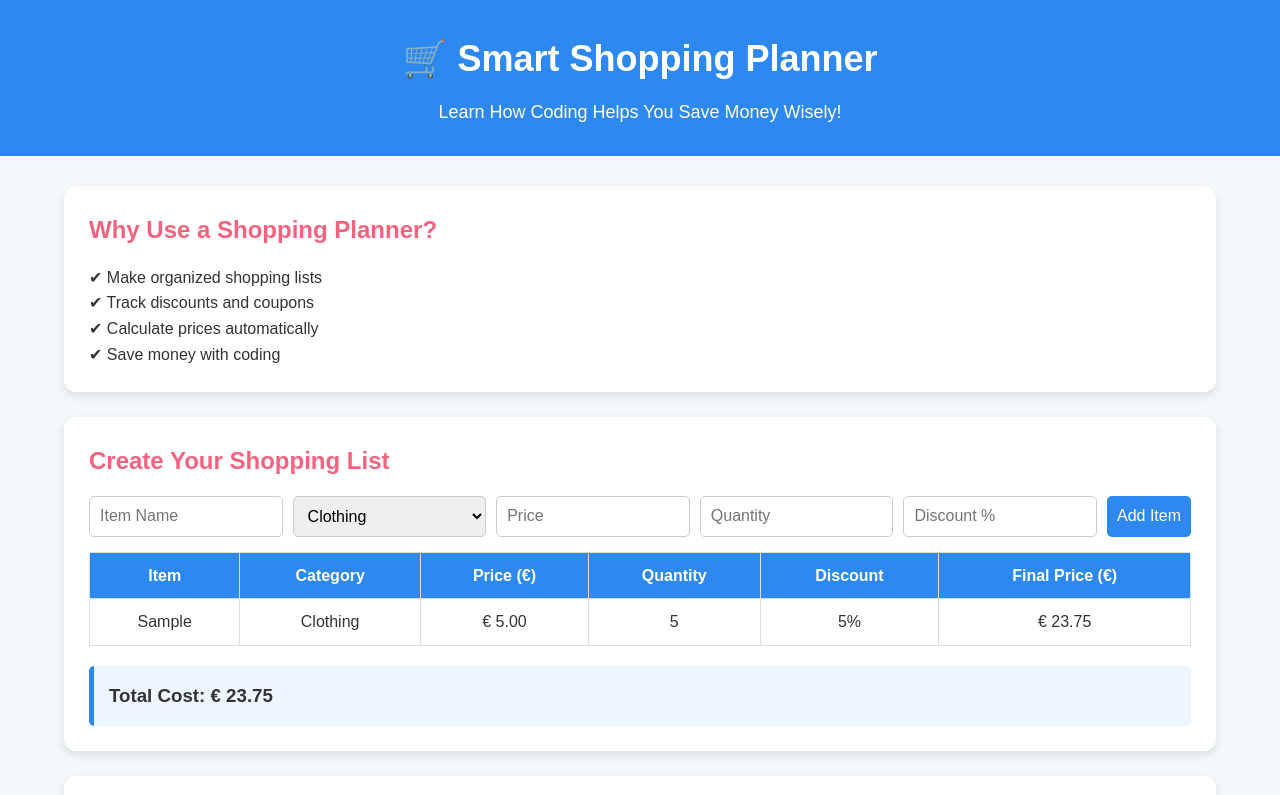
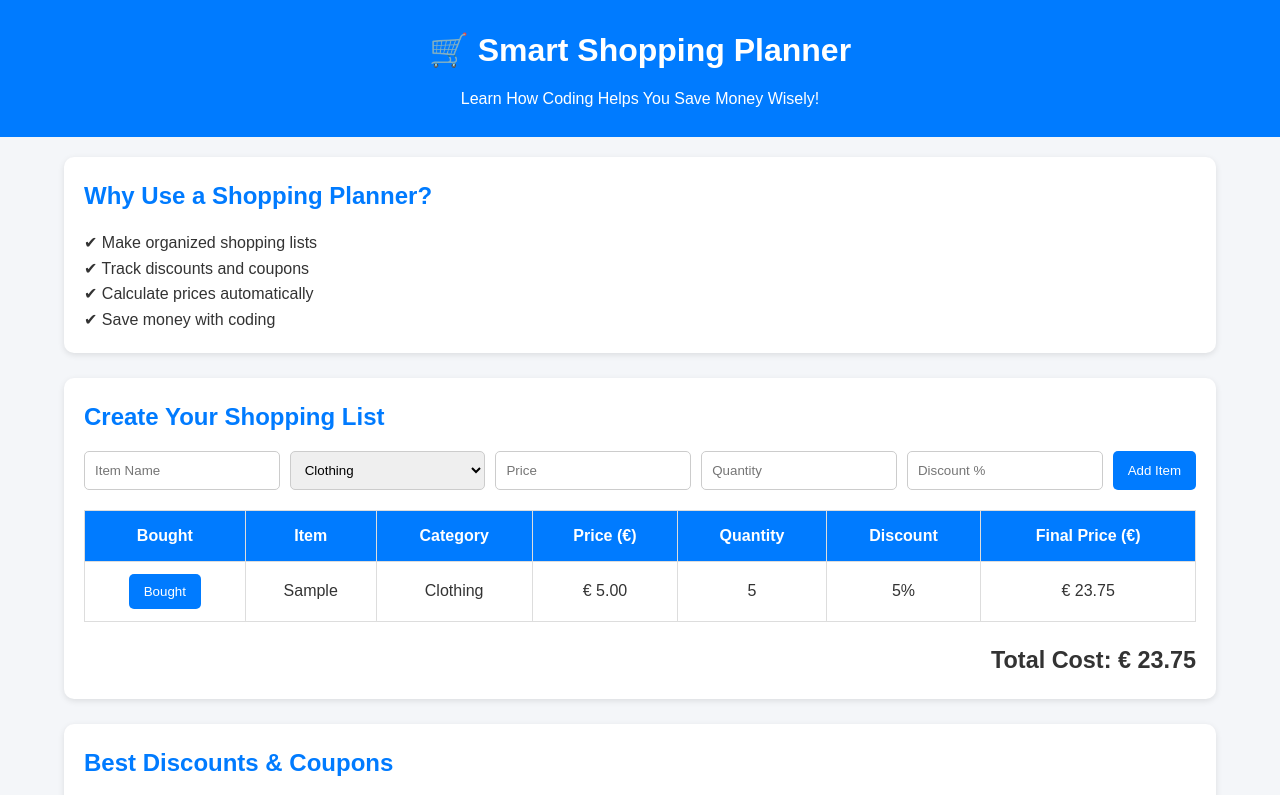
Before and after one commit to Mer-njewa/2nd_my_final_project, a plain HTML site: page index.html in a window 1280 px wide. Both pictures are taken after typing "Sample", "5", "5", "5" into the empty fields and a click on the button "Add Item". Shown: the top 795 px of the page. Drawn offline with Linux system fonts and the light colour scheme.

Commit message:
added a new feature to the website

```diff
--- a/index.html
+++ b/index.html
@@ -1,5 +1,6 @@
  <!DOCTYPE html>
 <html lang="en">
+
 <head>
     <meta charset="UTF-8">
     <meta name="viewport" content="width=device-width, initial-scale=1.0">
@@ -11,6 +12,8 @@
 </head>
 
 <body>
+
+    <!-- Header -->
     <header>
         <h1>🛒 Smart Shopping Planner</h1>
         <p>Learn How Coding Helps You Save Money Wisely!</p>
@@ -20,6 +23,7 @@
 
         <!-- Introduction -->
         <section class="section">
+
             <h2>Why Use a Shopping Planner?</h2>
 
             <p>
@@ -28,8 +32,8 @@
                 ✔ Calculate prices automatically <br>
                 ✔ Save money with coding
             </p>
+
         </section>
-
 
         <!-- Shopping Form -->
         <section class="section">
@@ -38,21 +42,49 @@
 
             <div class="inputs">
 
-            <input type="text" id="itemName" placeholder="Item Name">
+                <input
+                    type="text"
+                    id="itemName"
+                    placeholder="Item Name"
+                >
 
                 <select id="category">
-                <option value="Clothing">Clothing</option>
-                <option value="Food">Food</option>
-                <option value="Household">Household</option>
+
+                    <option value="Clothing">
+                        Clothing
+                    </option>
+
+                    <option value="Food">
+                        Food
+                    </option>
+
+                    <option value="Household">
+                        Household
+                    </option>
+
                 </select>
 
-            <input type="number" id="price" placeholder="Price">
+                <input
+                    type="number"
+                    id="price"
+                    placeholder="Price"
+                >
 
-            <input type="number" id="quantity" placeholder="Quantity">
+                <input
+                    type="number"
+                    id="quantity"
+                    placeholder="Quantity"
+                >
 
-            <input type="number" id="discount" placeholder="Discount %">
+                <input
+                    type="number"
+                    id="discount"
+                    placeholder="Discount %"
+                >
 
-            <button onclick="addItem()">Add Item</button>
+                <button onclick="addItem()">
+                    Add Item
+                </button>
 
             </div>
 
@@ -60,7 +92,9 @@
             <table>
 
                 <thead>
+
                     <tr>
+                        <th>Bought</th>
                         <th>Item</th>
                         <th>Category</th>
                         <th>Price (€)</th>
@@ -68,16 +102,23 @@
                         <th>Discount</th>
                         <th>Final Price (€)</th>
                     </tr>
+
                 </thead>
 
-            <tbody id="shoppingTable">
+                <tbody id="shoppingbody">
 
                 </tbody>
 
             </table>
 
+            <!-- Total -->
             <div class="total-box">
-            <h3>Total Cost: € <span id="total">0.00</span></h3>
+
+                <h3>
+                    Total Cost:
+                    € <span id="total">0.00</span>
+                </h3>
+
             </div>
 
         </section>
@@ -90,12 +131,14 @@
             <table>
 
                 <thead>
+
                     <tr>
                         <th>Category</th>
                         <th>Shop</th>
                         <th>Discount</th>
                         <th>Coupon</th>
                     </tr>
+
                 </thead>
 
                 <tbody>
@@ -133,17 +176,32 @@
             <h2>How Coding Helps</h2>
 
             <ul>
-            <li>➕ Addition calculates total prices</li>
-            <li>✖ Multiplication calculates quantity × price</li>
-            <li>➖ Subtraction removes discounts</li>
-            <li>🔢 Decimals calculate exact money values</li>
-            <li>💻 JavaScript automates shopping calculations</li>
+
+                <li>
+                    ➕ Addition calculates total prices
+                </li>
+
+                <li>
+                    ✖ Multiplication calculates quantity × price
+                </li>
+
+                <li>
+                    ➖ Subtraction removes discounts
+                </li>
+
+                <li>
+                    🔢 Decimals calculate exact money values
+                </li>
+
+                <li>
+                    💻 JavaScript automates shopping calculations
+                </li>
+
             </ul>
 
         </section>
 
         <!-- Inventory -->
-   <!-- Inventory With Images -->
         <section class="section">
 
             <h2>Inventory Categories</h2>
@@ -155,11 +213,14 @@
 
                     <img
                         src="https://images.unsplash.com/photo-1521572163474-6864f9cf17ab?w=400"
-            alt="Clothing">
+                        alt="Clothing"
+                    >
 
                     <h3>👕 Clothing</h3>
 
-            <p>Shirts, Shoes, Jackets, Jeans</p>
+                    <p>
+                        Shirts, Shoes, Jackets, Jeans
+                    </p>
 
                 </div>
 
@@ -168,48 +229,30 @@
 
                     <img
                         src="https://images.unsplash.com/photo-1542838132-92c53300491e?w=400"
-            alt="Food">
+                        alt="Food"
+                    >
 
                     <h3>🍎 Food</h3>
 
-            <p>Rice, Fruits, Milk, Vegetables</p>
+                    <p>
+                        Rice, Fruits, Milk, Vegetables
+                    </p>
 
                 </div>
 
                 <!-- Household -->
                 <div class="card">
-           <body>
-
-<header>...</header>
-
-<div class="container">
-
-    <!-- Introduction -->
-
-    <!-- Shopping Form -->
-
-    <!-- Discount Section -->
-
-    <!-- Coding Explanation -->
-
-    <!-- Inventory With Images -->
-
-</div>
-
-<footer>...</footer>
-
-<script src="script.js"></script>
-
-</body>
-</html>
 
                     <img
                         src="https://images.unsplash.com/photo-1583947582886-f40ec95dd752?w=400"
-            alt="Household">
+                        alt="Household"
+                    >
 
                     <h3>🧴 Household</h3>
 
-            <p>Soap, Towels, Detergent</p>
+                    <p>
+                        Soap, Towels, Detergent
+                    </p>
 
                 </div>
 
@@ -217,29 +260,23 @@
 
         </section>
 
-            </tbody>
+        <!-- Contact -->
+        <section class="section">
 
-        </table>
+            <h2>Contact Us</h2>
+
+            <p>
+                Email:
+                <a href="mailto:support@shoppingplanner.com">
+                    support@shoppingplanner.com
+                </a>
+            </p>
 
         </section>
-<section class="section">
-    <h2>contact Us</h2>
-    <p>Email: <a href="mailto:support@shoppingplanner.com">support@shoppingplanner.com</a></p>
-</section>
 
-        <h2>How Coding Helps</h2>
-
-        <ul>
-            <li>➕ Addition calculates total prices</li>
-            <li>✖ Multiplication calculates quantity × price</li>
-            <li>➖ Subtraction removes discounts</li>
-            <li>🔢 Decimals calculate exact money values</li>
-            <li>💻 JavaScript automates shopping calculations</li>
-        </ul>
-
-    </section>
     </div>
 
+    <!-- Footer -->
     <footer>
         <p>Made with HTML, CSS & JavaScript</p>
     </footer>
--- a/script.js
+++ b/script.js
@@ -1,63 +1,116 @@
+// Total shopping cost
 let totalCost = 0;
 
-function addItem() {
+// Add item function
+function addItem(){
 
-    // Get values
-    const itemName = document.getElementById("itemName").value;
-    const category = document.getElementById("category").value;
-    const price = parseFloat(document.getElementById("price").value);
-    const quantity = parseInt(document.getElementById("quantity").value);
-    const discount = parseFloat(document.getElementById("discount").value) || 0;
+    // Get input values
+    const itemName =
+        document.getElementById("itemName").value;
+
+    const category =
+        document.getElementById("category").value;
+
+    const price = parseFloat(
+        document.getElementById("price").value
+    );
+
+    const quantity = parseInt(
+        document.getElementById("quantity").value
+    );
+
+    const discount = parseFloat(
+        document.getElementById("discount").value
+    ) || 0;
 
     // Validation
-    if (
+    if(
         itemName.trim() === "" ||
         isNaN(price) ||
         isNaN(quantity)
-    ) {
+    ){
         alert("Please fill all fields correctly!");
         return;
     }
 
     // Calculations
     let subtotal = price * quantity;
-    let discountAmount = subtotal * (discount / 100);
-    let finalPrice = subtotal - discountAmount;
 
-    // Add to total
+    let discountAmount =
+        subtotal * (discount / 100);
+
+    let finalPrice =
+        subtotal - discountAmount;
+
+    // Add to total cost
     totalCost += finalPrice;
 
-    // Create table row
-    const table = document.getElementById("shoppingTable");
+    // Get table body
+    const table =
+        document.getElementById("shoppingbody");
 
-    const row = document.createElement("tr");
+    // Create row
+    const row =
+        document.createElement("tr");
 
     row.innerHTML = `
+        <td>
+            <button onclick="markAsBought(this)">
+                Bought
+            </button>
+        </td>
+
         <td>${itemName}</td>
+
         <td>${category}</td>
+
         <td>€ ${price.toFixed(2)}</td>
+
         <td>${quantity}</td>
+
         <td>${discount}%</td>
+
         <td>€ ${finalPrice.toFixed(2)}</td>
     `;
 
     // Add row to table
     table.appendChild(row);
 
-    // Update total
+    // Update total display
     document.getElementById("total").innerText =
         totalCost.toFixed(2);
 
-    // Clear inputs
+    // Clear input fields
     clearInputs();
 }
 
-// Clear form inputs
-function clearInputs() {
+// Mark item as bought
+function markAsBought(button){
+
+    // Get row
+    const row =
+        button.parentElement.parentElement;
+
+    // Add bought class
+    row.classList.add("bought");
+
+    // Change button text
+    button.innerText = "Bought ✓";
+
+    // Disable button
+    button.disabled = true;
+}
+
+// Clear all inputs
+function clearInputs(){
 
     document.getElementById("itemName").value = "";
+
     document.getElementById("price").value = "";
+
     document.getElementById("quantity").value = "";
+
     document.getElementById("discount").value = "";
+
     document.getElementById("category").selectedIndex = 0;
 }
--- a/style.css
+++ b/style.css
@@ -1,310 +1,196 @@
+/* Reset */
 *{
-    margin:0;
-    padding:0;
-    box-sizing:border-box;
-    font-family:Arial, sans-serif;
+    margin: 0;
+    padding: 0;
+    box-sizing: border-box;
 }
 
+/* Body */
 body{
-    background:#f4f7fb;
-    color:#333;
+    font-family: Arial, sans-serif;
+    background-color: #f4f6f9;
+    color: #333;
+    line-height: 1.6;
 }
 
+/* Header */
 header{
-    background:#2d89ef;
-    color:white;
-    text-align:center;
-    padding:20px;
+    background-color: #007bff;
+    color: white;
+    text-align: center;
+    padding: 25px;
 }
 
 header h1{
-    margin-bottom:10px;
+    margin-bottom: 10px;
+    font-size: 32px;
 }
 
+/* Main Container */
 .container{
-    width:90%;
-    max-width:1200px;
-    margin:20px auto;
-
+    width: 90%;
+    max-width: 1200px;
+    margin: 20px auto;
 }
 
+/* Section Box */
 .section{
-    background:white;
-    padding:20px;
-    margin-bottom:20px;
-    border-radius:10px;
-    box-shadow:0 2px 6px rgba(0,0,0,0.1);
-}
-*{
-    margin:0;
-    padding:0;
-    box-sizing:border-box;
-    font-family:Arial, sans-serif;
+    background-color: white;
+    padding: 20px;
+    margin-bottom: 25px;
+    border-radius: 10px;
+    box-shadow: 0 2px 6px rgba(0,0,0,0.1);
 }
 
-body{
-    background:#f4f7fb;
-    color:#333;
-    line-height:1.6;
+/* Section Titles */
+.section h2{
+    margin-bottom: 15px;
+    color: #007bff;
 }
 
-/* Header */
-
-header{
-    background:#2d89ef;
-    color:white;
-    text-align:center;
-    padding:30px 20px;
-}
-
-header h1{
-    font-size:36px;
-    margin-bottom:10px;
-}
-
-header p{
-    font-size:18px;
-}
-
-/* Container */
-
-.container{
-    width:90%;
-    max-width:1200px;
-    margin:30px auto;
-}
-
-/* Sections */
-
-.section{
-    background:white;
-    padding:25px;
-    margin-bottom:25px;
-    border-radius:12px;
-    box-shadow:0 4px 10px rgba(0,0,0,0.1);
-}
-
-.section h2{
-    color:#2d89ef;
-    margin-bottom:20px;
+/* Inputs Area */
+.inputs{
+    display: flex;
+    flex-wrap: wrap;
+    gap: 10px;
+    margin-bottom: 20px;
 }
 
 /* Inputs */
-
-.inputs{
-    display:flex;
-    flex-wrap:wrap;
-    gap:12px;
-    margin-bottom:20px;
+.inputs input,
+.inputs select{
+    padding: 10px;
+    border: 1px solid #ccc;
+    border-radius: 5px;
+    flex: 1;
+    min-width: 150px;
 }
 
-input,
-select,
+/* Buttons */
 button{
-    padding:12px;
-    border-radius:6px;
-    border:1px solid #ccc;
-    font-size:16px;
-}
-
-input,
-select{
-    flex:1;
-    min-width:180px;
-}
-
-button{
-    background:#2d89ef;
-    color:white;
-    border:none;
-    cursor:pointer;
-    transition:0.3s;
+    background-color: #007bff;
+    color: white;
+    border: none;
+    padding: 10px 15px;
+    border-radius: 5px;
+    cursor: pointer;
+    transition: 0.3s;
 }
 
 button:hover{
-    background:#1f6fd1;
+    background-color: #0056b3;
 }
 
-/* Tables */
-
+/* Table */
 table{
-    width:100%;
-    border-collapse:collapse;
-    margin-top:15px;
+    width: 100%;
+    border-collapse: collapse;
+    margin-top: 15px;
 }
 
-table th,
-table td{
-    border:1px solid #ddd;
-    padding:12px;
-    text-align:center;
+/* Table Borders */
+table,
+th,
+td{
+    border: 1px solid #ddd;
 }
 
-table th{
-    background:#2d89ef;
-    color:white;
+/* Table Cells */
+th,
+td{
+    padding: 12px;
+    text-align: center;
+}
+
+/* Table Header */
+th{
+    background-color: #007bff;
+    color: white;
+}
+
+/* Alternate Rows */
+tr:nth-child(even){
+    background-color: #f9f9f9;
 }
 
 /* Total Box */
-
 .total-box{
-    margin-top:20px;
-    background:#eef6ff;
-    padding:15px;
-    border-left:5px solid #2d89ef;
-    border-radius:6px;
-}
-
-/* List */
-
-ul{
-    margin-left:20px;
-    line-height:2;
+    margin-top: 20px;
+    text-align: right;
+    font-size: 20px;
+    font-weight: bold;
 }
 
 /* Inventory Cards */
-
 .inventory-container{
-    display:flex;
-    justify-content:center;
-    gap:25px;
-    flex-wrap:wrap;
-    margin-top:20px;
+    display: flex;
+    gap: 20px;
+    flex-wrap: wrap;
+    justify-content: center;
 }
 
+/* Card */
 .card{
-    width:300px;
-    background:white;
-    border-radius:12px;
-    overflow:hidden;
-    box-shadow:0 4px 10px rgba(0,0,0,0.1);
-    transition:0.3s;
-    text-align:center;
+    background-color: white;
+    width: 300px;
+    border-radius: 10px;
+    overflow: hidden;
+    box-shadow: 0 2px 6px rgba(0,0,0,0.1);
+    transition: 0.3s;
 }
 
 .card:hover{
-    transform:translateY(-5px);
+    transform: translateY(-5px);
 }
 
+/* Card Images */
 .card img{
-    width:100%;
-    height:220px;
-    object-fit:cover;
+    width: 100%;
+    height: 200px;
+    object-fit: cover;
 }
 
+/* Card Content */
 .card h3{
-    color:#2d89ef;
-    margin:15px 0 10px;
-    font-size:24px;
+    padding: 10px;
+    color: #007bff;
 }
 
 .card p{
-    padding:0 15px 20px;
-    font-size:16px;
+    padding: 0 10px 15px;
+}
+
+/* Bought Row */
+.bought{
+    background-color: #d4edda !important;
+    text-decoration: line-through;
+    color: #555;
+}
+
+/* Disabled Button */
+button:disabled{
+    background-color: gray;
+    cursor: not-allowed;
 }
 
 /* Footer */
-
 footer{
-    background:#2d89ef;
-    color:white;
-    text-align:center;
-    padding:18px;
-    margin-top:30px;
+    background-color: #222;
+    color: white;
+    text-align: center;
+    padding: 15px;
+    margin-top: 20px;
 }
 
 /* Responsive */
-
-@media(max-width:768px){
+@media(max-width: 768px){
 
     .inputs{
+        flex-direction: column;
     }
 
-    input,
-    select,
-    button{
-        width:100%;
-    }
-
-    .card{
-        width:100%;
-        max-width:350px;
-    }
-
-    table{
-        font-size:14px;
-    }
-
-    header h1{
-        font-size:28px;
+    .inventory-container{
+        flex-direction: column;
+        align-items: center;
     }
 }
-.section h2{
-    color:#ef2d54bd;
-    margin-bottom:15px;
-}
-
-.inputs{
-    display:flex;
-    flex-wrap:wrap;
-    gap:10px;
-    margin-bottom:15px;
-}
-
-input,
-select,
-button{
-    padding:10px;
-    border:1px solid #ccc;
-    border-radius:5px;
-}
-
-button{
-    background:#2d89ef;
-    color:white;
-    border:none;
-    cursor:pointer;
-}
-
-button:hover{
-    background:#1f6fd1;
-}
-
-table{
-    width:100%;
-    border-collapse:collapse;
-    margin-top:15px;
-}
-
-table th,
-table td{
-    border:1px solid #ddd;
-    padding:10px;
-    text-align:center;
-}
-
-table th{
-    background:#2d89ef;
-    color:white;
-}
-
-.total-box{
-    margin-top:20px;
-    background:#eef6ff;
-    padding:15px;
-    border-left:5px solid #2d89ef;
-    border-radius:5px;
-}
-
-ul{
-    line-height:2;
-    margin-left:20px;
-}
-
-footer{
-    background:#2d89ef;
-    color:white;
-    text-align:center;
-    padding:15px;
-    margin-top:20px;
-}
```
Lines whose indentation alone changed are shown as unchanged.
